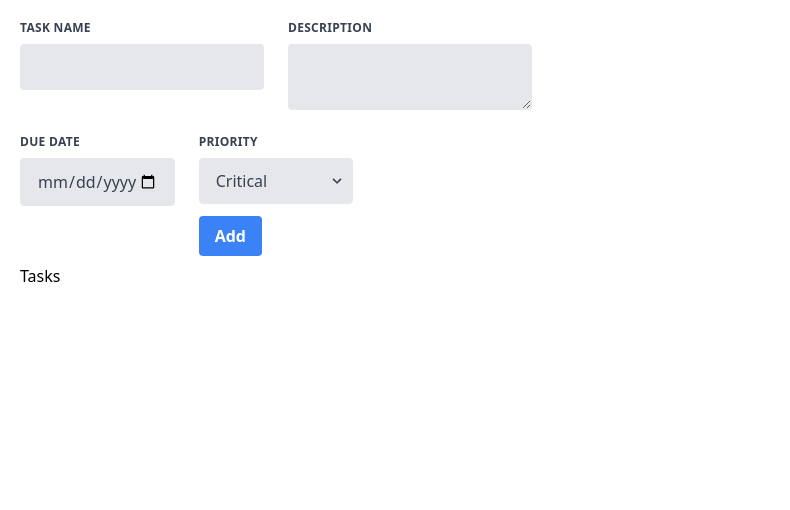
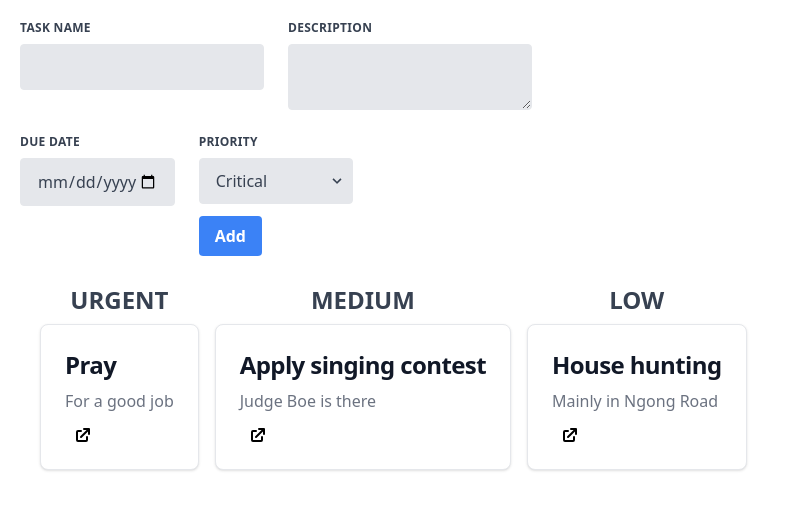
Before and after one commit to Elizabeth-M-M/zentask, a React (Create React App) app: page / in a window 1280 px wide. Shown: the top 510 px of the page, without its empty margins (0-790 px from the left). Built offline with nearby package versions, Linux system fonts and the light colour scheme.

Commit message:
Feat: added a tasks component that renders the tasks as task cards

```diff
--- /dev/null
+++ b/src/components/TaskCard.js
@@ -0,0 +1,32 @@
+import React from 'react'
+
+function TaskCard({task}) {
+  const {taskName, dueDate, description, priority}= task
+
+  return (
+    <div class="max-w-sm p-6 bg-white border border-gray-200 rounded-lg shadow dark:bg-gray-800 dark:border-gray-700 mb-2">
+
+      <a href="#">
+        <h5 class="mb-2 text-2xl font-semibold tracking-tight text-gray-900 dark:text-white">
+          {taskName}
+        </h5>
+      </a>
+      <p class="mb-3 font-normal text-gray-500 dark:text-gray-400">
+        {description}
+      </p>
+
+        <svg
+          class="w-5 h-5 ml-2"
+          fill="currentColor"
+          viewBox="0 0 20 20"
+          xmlns="http://www.w3.org/2000/svg"
+        >
+          <path d="M11 3a1 1 0 100 2h2.586l-6.293 6.293a1 1 0 101.414 1.414L15 6.414V9a1 1 0 102 0V4a1 1 0 00-1-1h-5z"></path>
+          <path d="M5 5a2 2 0 00-2 2v8a2 2 0 002 2h8a2 2 0 002-2v-3a1 1 0 10-2 0v3H5V7h3a1 1 0 000-2H5z"></path>
+        </svg>
+
+    </div>
+  );
+}
+
+export default TaskCard
--- a/src/components/Tasks.js
+++ b/src/components/Tasks.js
@@ -1,4 +1,5 @@
 import React from 'react'
+import TaskCard from './TaskCard';
 
 function Tasks() {
   const tasks = [
@@ -25,8 +26,41 @@ function Tasks() {
     },
   ];
   return (
-    <div>Tasks</div>
-  )
+    <div className="p-5">
+      <div className=" gap-4 md:flex">
+        <div>
+          <h2 class="uppercase text-gray-700 font-bold mb-2 text-2xl text-center">
+            Urgent
+          </h2>
+          {tasks
+            .filter((task) => task.priority === "Critical")
+            .map((task) => (
+              <TaskCard task={task} />
+            ))}
+        </div>
+        <div>
+          <h2 class="uppercase text-gray-700 font-bold mb-2 text-2xl text-center">
+            Medium
+          </h2>
+          {tasks
+            .filter((task) => task.priority === "Medium")
+            .map((task) => (
+              <TaskCard task={task} />
+            ))}
+        </div>
+        <div>
+          <h2 class="uppercase text-gray-700 font-bold mb-2 text-2xl text-center">
+            Low
+          </h2>
+          {tasks
+            .filter((task) => task.priority === "Minor")
+            .map((task) => (
+              <TaskCard task={task} />
+            ))}
+        </div>
+      </div>
+    </div>
+  );
 }
 
 export default Tasks
```
